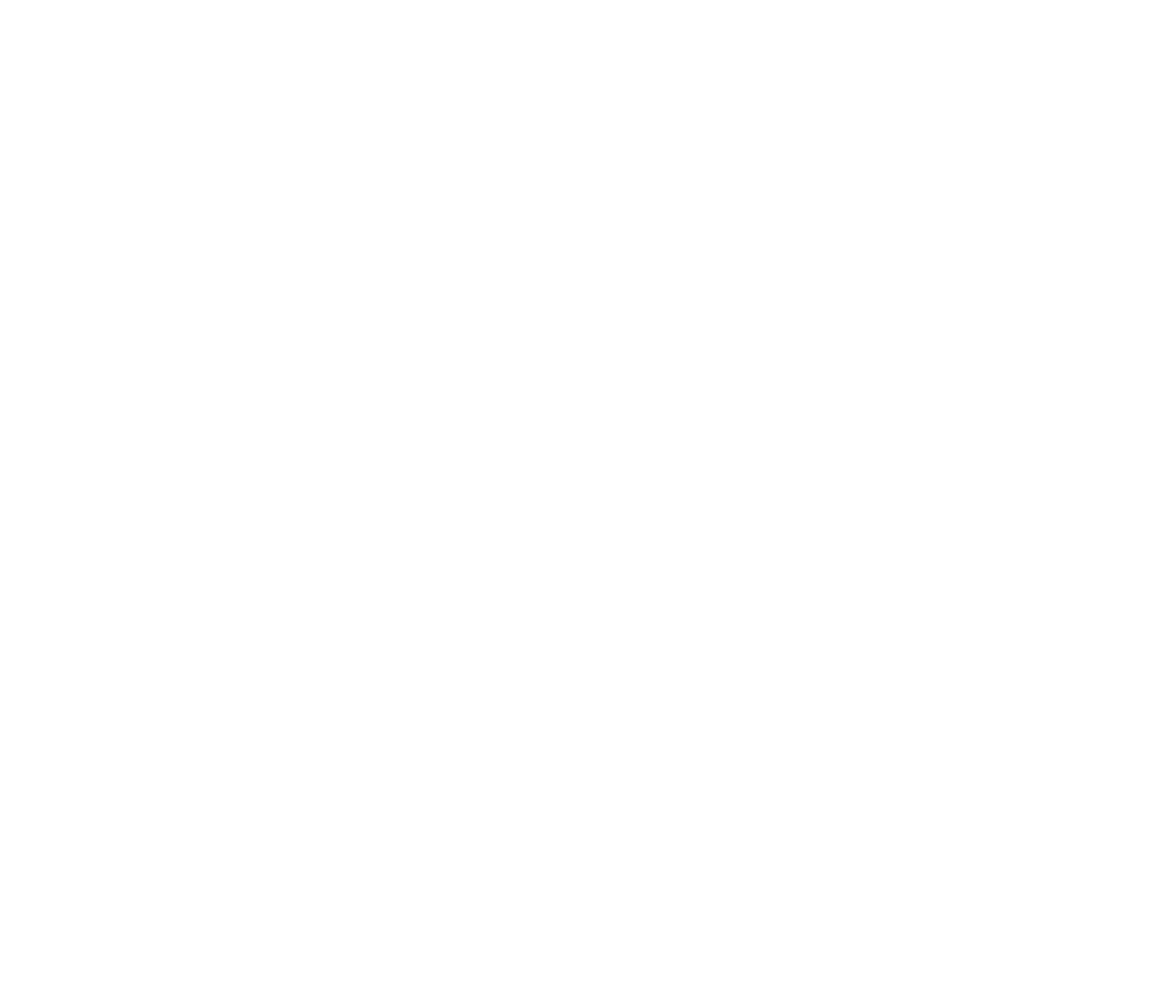
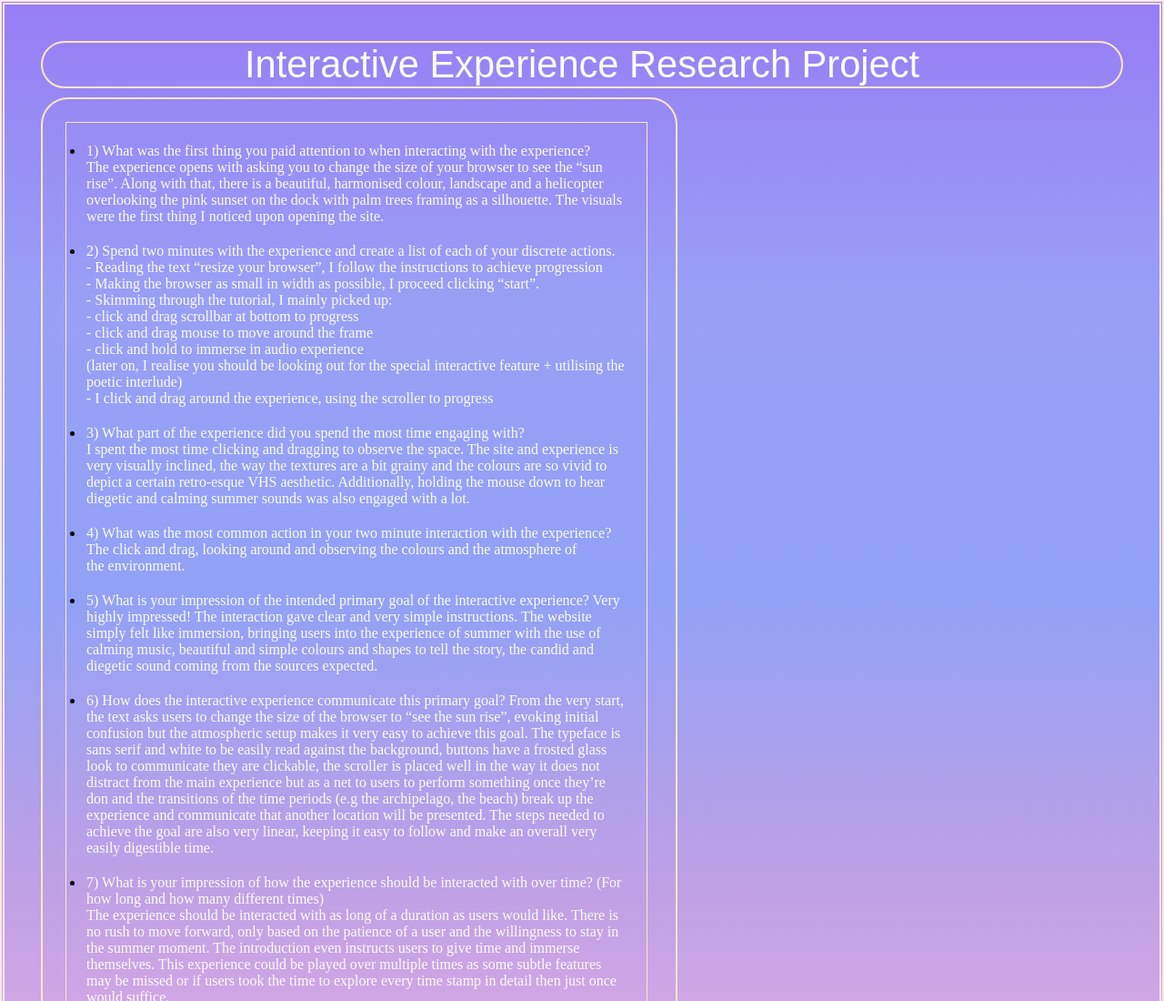
Before and after one commit to s4009580/Andrea_Interactive_Media_A1, a plain HTML site: page Assignment/index.html in a window 1280 px wide. Shown: the top 1100 px of the page at 91% size. Before the commit the page ends 800 px from the top, so only its background shows below. Drawn offline with Linux system fonts and the light colour scheme; a web font is replaced by a local one.

Commit message:
inputting all the questions in!

```diff
--- a/Assignment/index.html
+++ b/Assignment/index.html
@@ -1,11 +1,59 @@
 <!DOCTYPE html>
 <html lang="en">
 <head>
+    <link rel="preconnect" href="https://fonts.googleapis.com">
+    <link rel="preconnect" href="https://fonts.googleapis.com">
+    <link rel="preconnect" href="https://fonts.gstatic.com" crossorigin>
+    <link href="https://fonts.googleapis.com/css2?family=Bungee+Spice&family=Cherry+Swash:wght@400;700&family=Sarpanch:wght@400;500;600;700;800;900&display=swap" rel="stylesheet">
     <meta charset="UTF-8">
     <meta name="viewport" content="width=device-width, initial-scale=1.0">
     <title>Assignment1</title>
+    <link rel="stylesheet" href="style.css" />
+    <link rel="stylesheet" href="reset.css" />
 </head>
-<body>
+<h1> Interactive Experience Research Project </h1>
+
+<div id="grid-container">
+    <div class="boxed">
+    <ul>
+        <li><p>1) What was the first thing you paid attention to when interacting with the experience?
+            <span class="br"></span> The experience opens with asking you to change the size of your browser to see the “sun rise”. Along with that, there is a beautiful, harmonised colour, landscape and a helicopter overlooking the pink sunset on the dock with palm trees framing as a silhouette. The visuals were the first thing I noticed upon opening the site. </p>
+            <span class="brmedium"></span></li>
+        <li><p>2) Spend two minutes with the experience and create a list of each of your discrete actions.
+            <span class="br"></span>- Reading the text “resize your browser”, I follow the instructions to achieve progression
+            <span class="br"></span>- Making the browser as small in width as possible, I proceed clicking “start”.
+            <span class="br"></span>- Skimming through the tutorial, I mainly picked up:
+            <span class="br"></span>  - click and drag scrollbar at bottom to progress
+            <span class="br"></span>  - click and drag mouse to move around the frame
+            <span class="br"></span> - click and hold to immerse in audio experience
+            <span class="br"></span> (later on, I realise you should be looking out for the special interactive feature + utilising the poetic interlude)
+            <span class="br"></span>- I click and drag around the experience, using the scroller to progress
+            </p><span class="brmedium"></span></li>
+        <li><p>3) What part of the experience did you spend the most time engaging with?
+            <span class="br"></span>I spent the most time clicking and dragging to observe the space. The site and experience is very visually inclined, the way the textures are a bit grainy and the colours are so vivid to depict a certain retro-esque VHS aesthetic. Additionally,  holding the mouse down to hear diegetic and calming summer sounds was also engaged with a lot.
+            </p><span class="brmedium"></span></li>
+        <li><p>4) What was the most common action in your two minute interaction with the experience?
+            The click and drag, looking around and observing the colours and the atmosphere of the environment. </p><span class="brmedium"></span></li>
+        <li><p>5) What is your impression of the intended primary goal of the interactive experience?
+            Very highly impressed! The interaction gave clear and very simple instructions. The website simply felt like immersion, bringing users into the experience of summer with the use of calming music, beautiful and simple colours and shapes to tell the story, the candid and diegetic sound coming from the sources expected.
+            </p><span class="brmedium"></span></li>
+        <li><p>6) How does the interactive experience communicate this primary goal?
+            From the very start, the text asks users to change the size of the browser to “see the sun rise”, evoking initial confusion but the atmospheric setup makes it very easy to achieve this goal. The typeface is sans serif and white to be easily read against the background, buttons have a frosted glass look to communicate they are clickable, the scroller is placed well in the way it does not distract from the main experience but as a net to users to perform something once they’re don and the transitions of the time periods (e.g the archipelago, the beach) break up the experience and communicate that another location will be presented. The steps needed to achieve the goal are also very linear, keeping it easy to follow and make an overall very easily digestible time.
+            </p><span class="brmedium"></span></li>
+        <li><p>7) What is your impression of how the experience should be interacted with over time? (For how long and how many different times)
+            <span class="br"></span>The experience should be interacted with as long of a duration as users would like. There is no rush to move forward, only based on the patience of a user and the willingness to stay in the summer moment. The introduction even instructs users to give time and immerse themselves. This experience could be played over multiple times as some subtle features may be missed or if users took the time to explore every time stamp in detail then just once would suffice.
+            </p></li>
+        <li></li>
+        <li></li>
+        <li></li>
+        <li></li>
+        <li></li>
+        <li></li>
+    </ul>
+
+      </div>
+
+  </div>
 
 </body>
 </html>
--- a/Assignment/reset.css
+++ b/Assignment/reset.css
@@ -0,0 +1,47 @@
+/*
+* Kevin Powell
+* https://youtu.be/cCAtD_BAHNw
+*/
+*,
+*::before,
+*::after {
+box-sizing: border-box;
+}
+* {
+margin: 0;
+padding: 0;
+font: inherit; /* Get rid of all font sizes and heights */
+}
+html {
+color-scheme: dark light; /* Default dark */
+hanging-punctuation: first last; /* Not supported in Chrome */
+}
+body {
+min-height: 100vh;
+}
+/* Media responsive */
+img,
+picture,
+svg,
+video {
+display: block;
+max-width: 100%;
+}
+h1,
+h2,
+h3,
+h4,
+h5,
+h6 {
+text-wrap: balance;
+}
+p {
+max-width: 75ch;
+text-wrap: pretty; /* Prevents orphans on lines */
+}
+@media (prefers-reduced-motion: no-preference) {
+:has(:target) {
+scroll-behavior: smooth;
+scroll-padding-top: 3rem;
+}
+}
--- a/Assignment/style.css
+++ b/Assignment/style.css
@@ -0,0 +1,122 @@
+/* The background */
+
+body {
+  text-align: center;
+  border: 5px double #fde7e9;
+  background-image: linear-gradient(
+    to top,
+    #f7d2e7,
+    #f3c1d0,
+    #ebb0e6,
+    #c0a0e5,
+    #92a1f6,
+    #999ff5,
+    #977df5
+  );
+  padding:40px;
+}
+
+/* Heading */
+
+h1 {
+    color: rgb(252, 252, 252);
+    font-family: "Cherry Swash", sans-serif;
+    font-size: 2.6rem;
+    font-weight: 100;
+    font-style: normal;
+    border: 2px solid #ffe7c4;
+    border-radius: 30px;
+  }
+
+ p {
+    color: rgb(252, 252, 252);
+    font-size: rem;
+    font-weight: 100;
+    font-style: normal;
+    padding: 2px;
+    text-align: left;
+  }
+
+  /* box grids */
+
+  #grid-container {
+
+    border: 2px solid #ffe7c4;
+    margin: 10px 0;
+    width: 700px;
+    height: 1800px;
+    padding: 25px;
+    display: grid;
+    gap: 1rem;
+    grid-template-columns: 1fr 1fr 1fr 1fr;
+    /* grid-template-rows: 1fr 1fr 1fr 1fr; */
+    grid-template-rows: repeat(4, 1fr);
+    border-radius: 30px;
+  }
+
+  #grid-container > * {
+    width: 100%;
+    height: 100%;
+    display: grid;
+    grid-template-rows: repeat(4, 1fr);
+    /* width: 50px;
+      height: 50px;
+      justify-content: start; */
+    /* align-self: center;
+      justify-self: center; */
+  }
+
+  .boxed {
+    border: 1px solid #ffe7c4 ;
+    max-height: 100pc;
+    min-width: 40pc;
+    padding: 20px;
+
+  }
+
+  #box1 {
+    background-color: rgba(148, 64, 64, 0.26);
+
+
+  }
+  #box2 {
+    background-color: rgb(243, 153, 89);
+    /* grid-column: 2/4; */
+    grid-column: 2/4;
+  }
+  #box3 {
+    background-color: rgb(249, 233, 111);
+  }
+  #box4 {
+    background-color: rgb(124, 239, 170);
+    /* grid-column: 1/3;
+      grid-row: 2/5; */
+    grid-column: 1/3;
+    grid-row: 2/4;
+  }
+  #box5 {
+    background-color: rgb(127, 183, 239);
+  }
+  #box6 {
+    background-color: rgb(247, 171, 209);
+  }
+
+
+
+  /* <div id="box1"></div>
+    <div id="box2"></div>
+    <div id="box3"></div>
+    <div id="box4"></div>
+    <div id="box5"></div>
+    <div id="box6"></div>
+    <div id="box7"></div> */
+
+    .br {
+        display: block;
+        margin-bottom: 0em;
+    }
+
+    .brmedium {
+        display: block;
+        margin-bottom: 1em;
+    }
```
